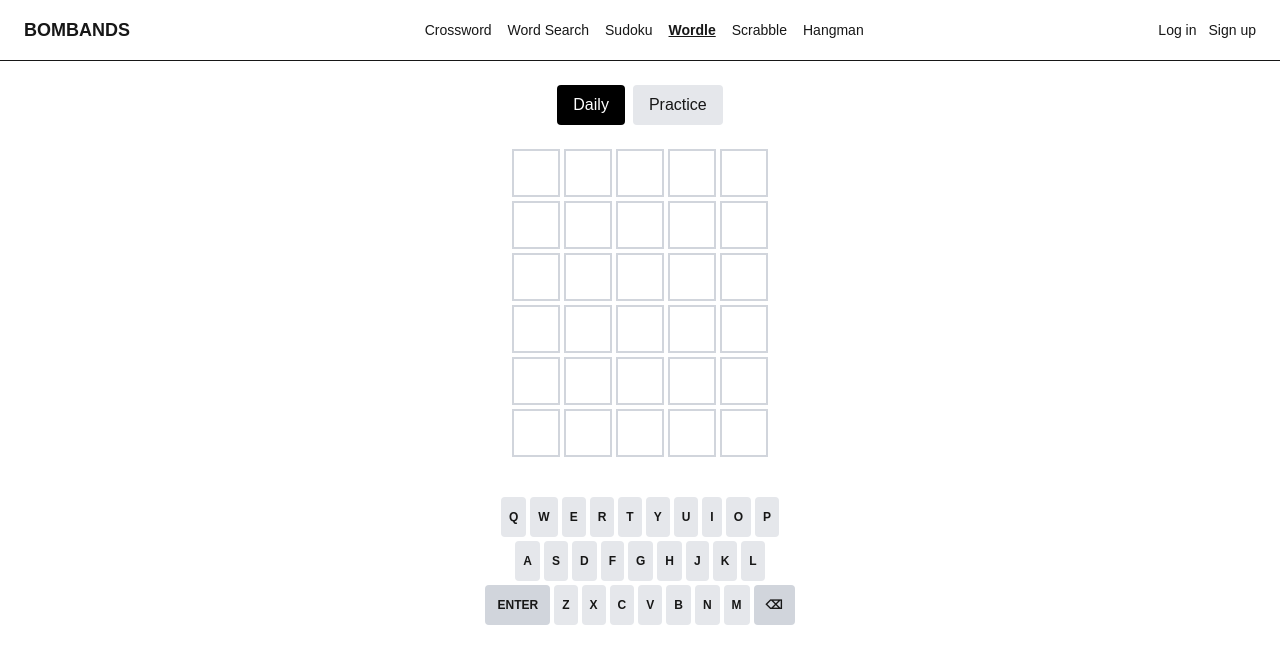
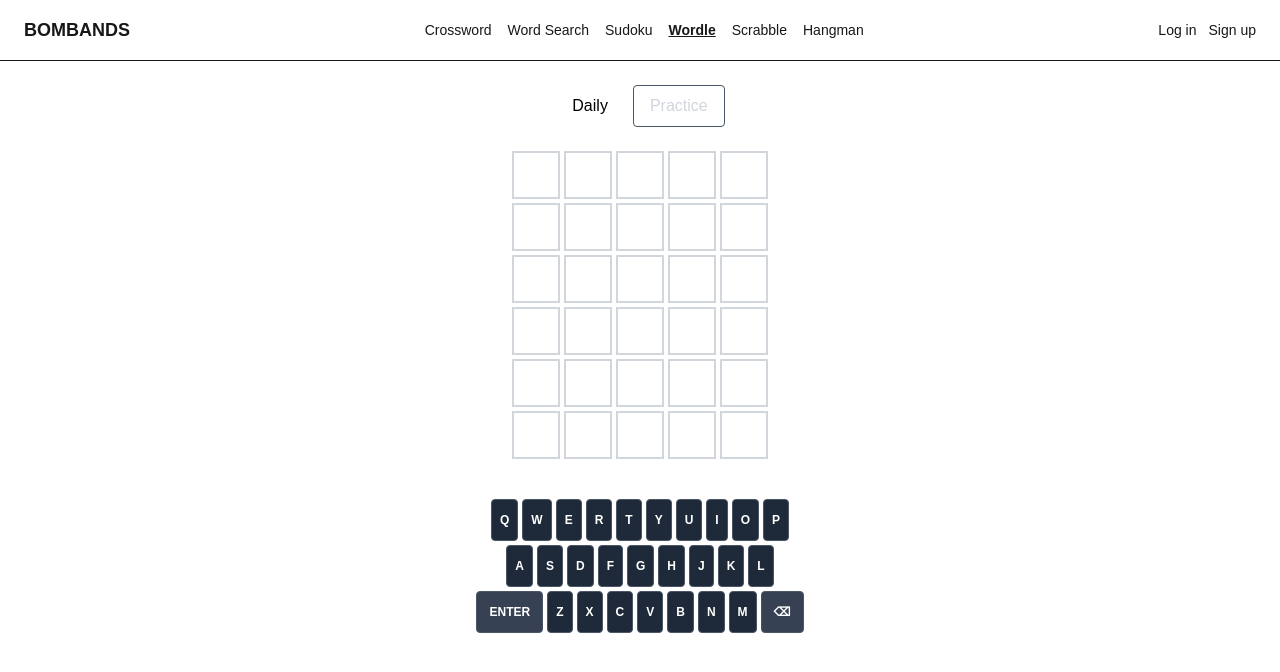
Before and after one commit to IS-PROJECT-2026/bombands-166488, a Next.js app: page /games/wordle in a window 1280 px wide. Shown: the top 672 px of the page. Built offline with nearby package versions, Linux system fonts and the light colour scheme.

Commit message:
style(wordle): fix dark theme contrast for keyboard and mode buttons

```diff
--- a/app/games/wordle/page.tsx
+++ b/app/games/wordle/page.tsx
@@ -148,7 +148,7 @@ export default function WordlePage() {
 const statusColor: Record<LetterStatus, string> = {
   correct: 'bg-green-500 text-white border-green-500',
   present: 'bg-yellow-500 text-white border-yellow-500',
-    absent: 'bg-gray-500 text-white border-gray-500',
+  absent: 'bg-gray-600 text-white border-gray-600',
   empty: 'bg-transparent border-gray-300',
 }
 
@@ -156,14 +156,22 @@ export default function WordlePage() {
     <main className="flex flex-col items-center p-6 gap-6">
       <div className="flex gap-2">
         <button
-          onClick={() => setMode('daily')}
-          className={`px-4 py-2 rounded ${mode === 'daily' ? 'bg-black text-white' : 'bg-gray-200'}`}
+        onClick={() => { setMode('daily'); setTarget(getDailyWord()) }}
+        className={`px-4 py-2 rounded border ${
+            mode === 'daily'
+            ? 'bg-white text-black border-white'
+            : 'bg-transparent text-gray-300 border-gray-600'
+        }`}
         >
         Daily
         </button>
         <button
-          onClick={() => setMode('practice')}
-          className={`px-4 py-2 rounded ${mode === 'practice' ? 'bg-black text-white' : 'bg-gray-200'}`}
+        onClick={() => { setMode('practice'); setTarget(getRandomWord()) }}
+        className={`px-4 py-2 rounded border ${
+            mode === 'practice'
+            ? 'bg-white text-black border-white'
+            : 'bg-transparent text-gray-300 border-gray-600'
+        }`}
         >
         Practice
         </button>
@@ -218,12 +226,12 @@ export default function WordlePage() {
               <button
                 key={key}
                 onClick={() => handleKey(key)}
-                className={`px-2 py-3 rounded text-xs font-semibold uppercase ${
+                className={`px-2 py-3 rounded text-xs font-semibold uppercase border border-gray-600 ${
                     key === 'enter' || key === 'backspace'
-                    ? 'px-3 bg-gray-300'
+                    ? 'px-3 bg-gray-700 text-white'
                     : keyStatuses[key]
                     ? statusColor[keyStatuses[key]]
-                    : 'bg-gray-200'
+                    : 'bg-gray-800 text-white'
                 }`}
                 >
                 {key === 'backspace' ? '⌫' : key}
```
Lines whose indentation alone changed are shown as unchanged.
